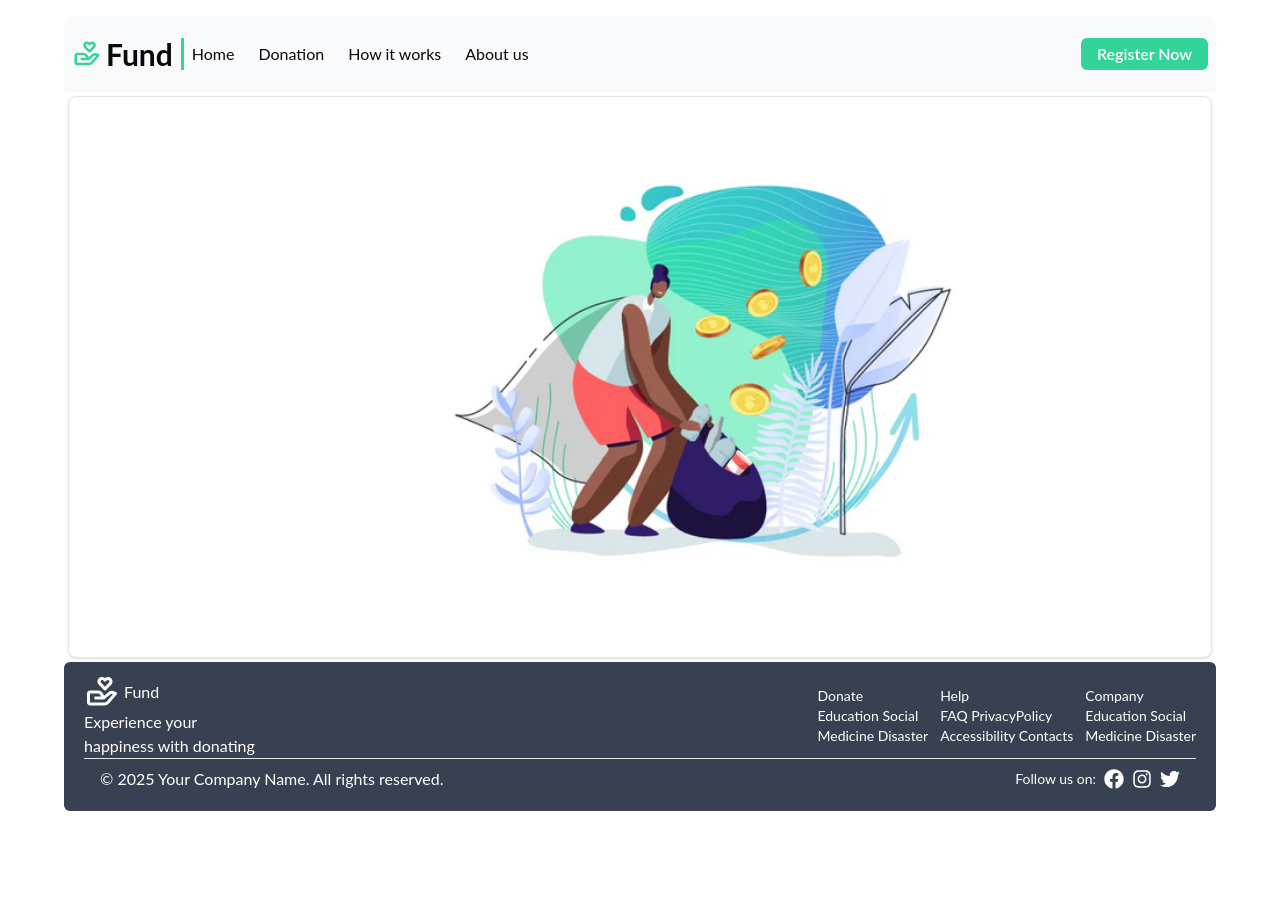
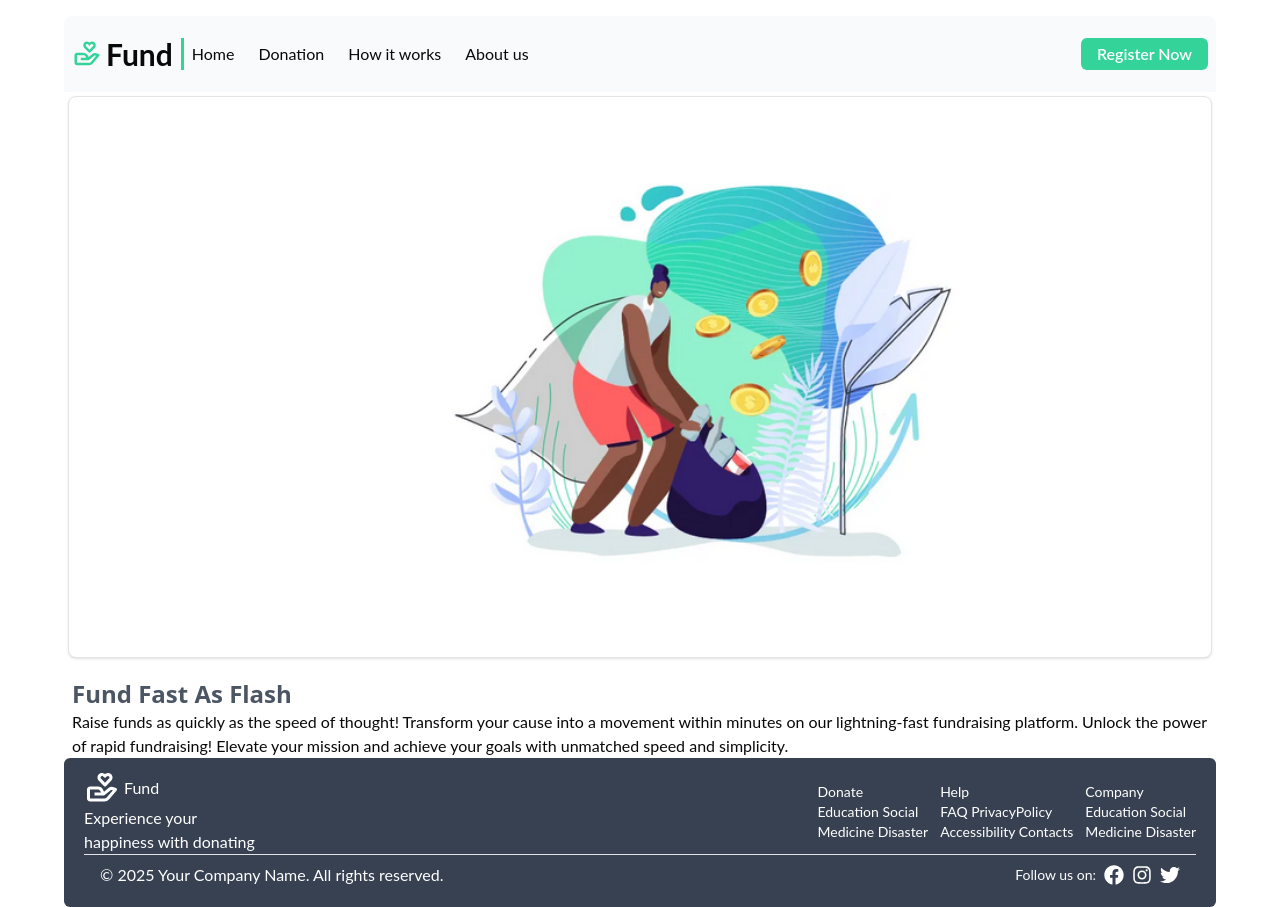
Before and after one commit to Himalf/crowdfundingFrontend, a React (Vite) app: page / in a window 1280 px wide. Before the commit the page ends 811 px from the top, so only its background shows below. Built offline with nearby package versions, Linux system fonts and the light colour scheme.

Commit message:
feat: add Quick message in homepage

```diff
--- a/src/pages/homepage/HeroSection.tsx
+++ b/src/pages/homepage/HeroSection.tsx
@@ -37,7 +37,7 @@ const HeroSection = () => {
   return (
     <Carousel
       plugins={[plugin.current]}
-      className="w-full max-w-[100%] items-center mx-auto"
+      className="w-full  items-center mx-auto"
     >
       <CarouselContent>
         {heroImage.map((val, i) => (
--- /dev/null
+++ b/src/pages/homepage/QuickMessage.tsx
@@ -0,0 +1,17 @@
+const QuickMessage = () => {
+  return (
+    <div className="px-2 mt-4">
+      {/* these contents should be get from backend api  */}
+      <h1 className="capitalize text-2xl font-sans font-extrabold text-gray-600">
+        fund fast as flash
+      </h1>
+      <p>
+        Raise funds as quickly as the speed of thought! Transform your cause
+        into a movement within minutes on our lightning-fast fundraising
+        platform. Unlock the power of rapid fundraising! Elevate your mission
+        and achieve your goals with unmatched speed and simplicity.
+      </p>
+    </div>
+  );
+};
+export default QuickMessage;
--- a/src/pages/homepage/index.tsx
+++ b/src/pages/homepage/index.tsx
@@ -1,9 +1,11 @@
 import HeroSection from "./HeroSection";
+import QuickMessage from "./QuickMessage";
 
 const index = () => {
   return (
     <div>
       <HeroSection />
+      <QuickMessage />
     </div>
   );
 };
```
